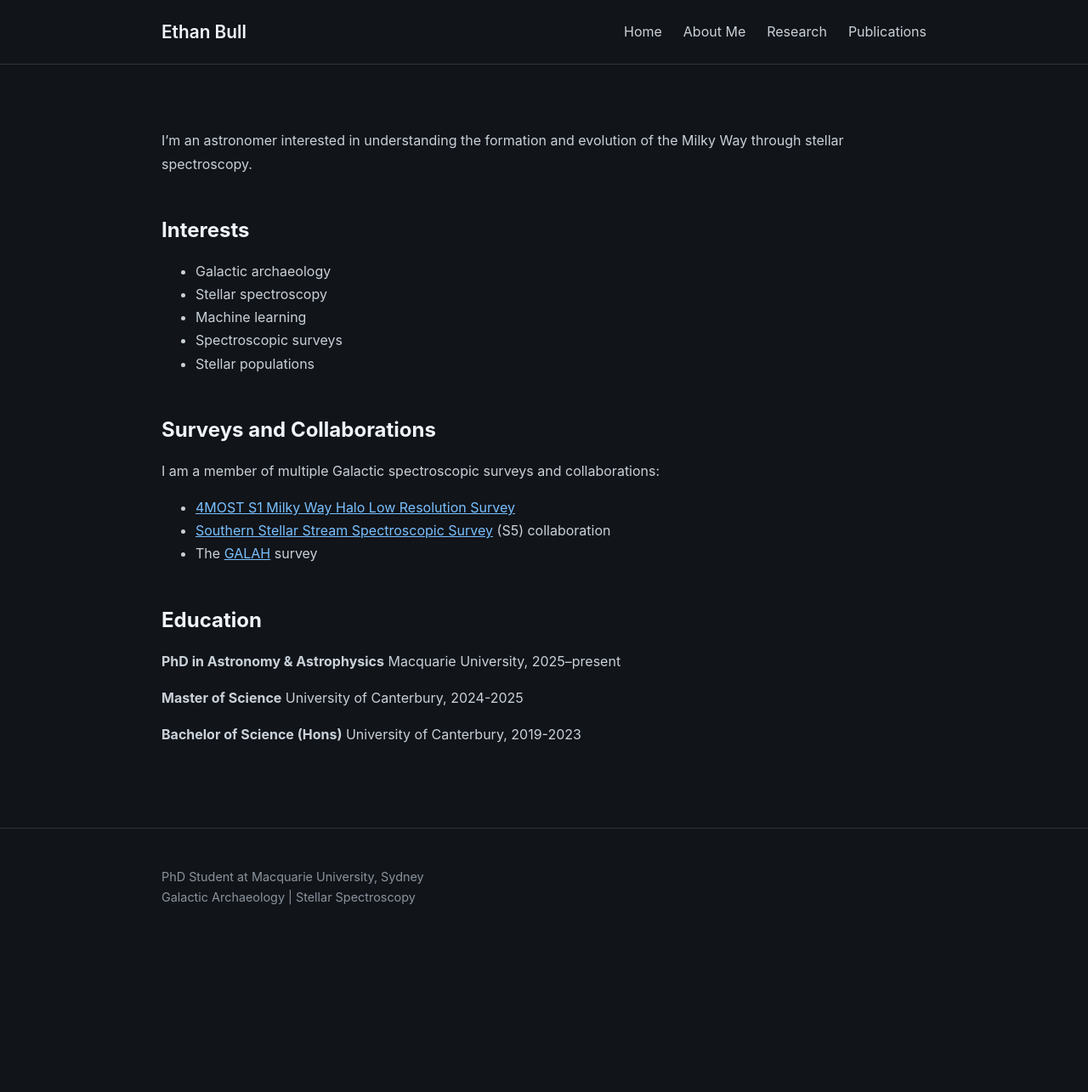
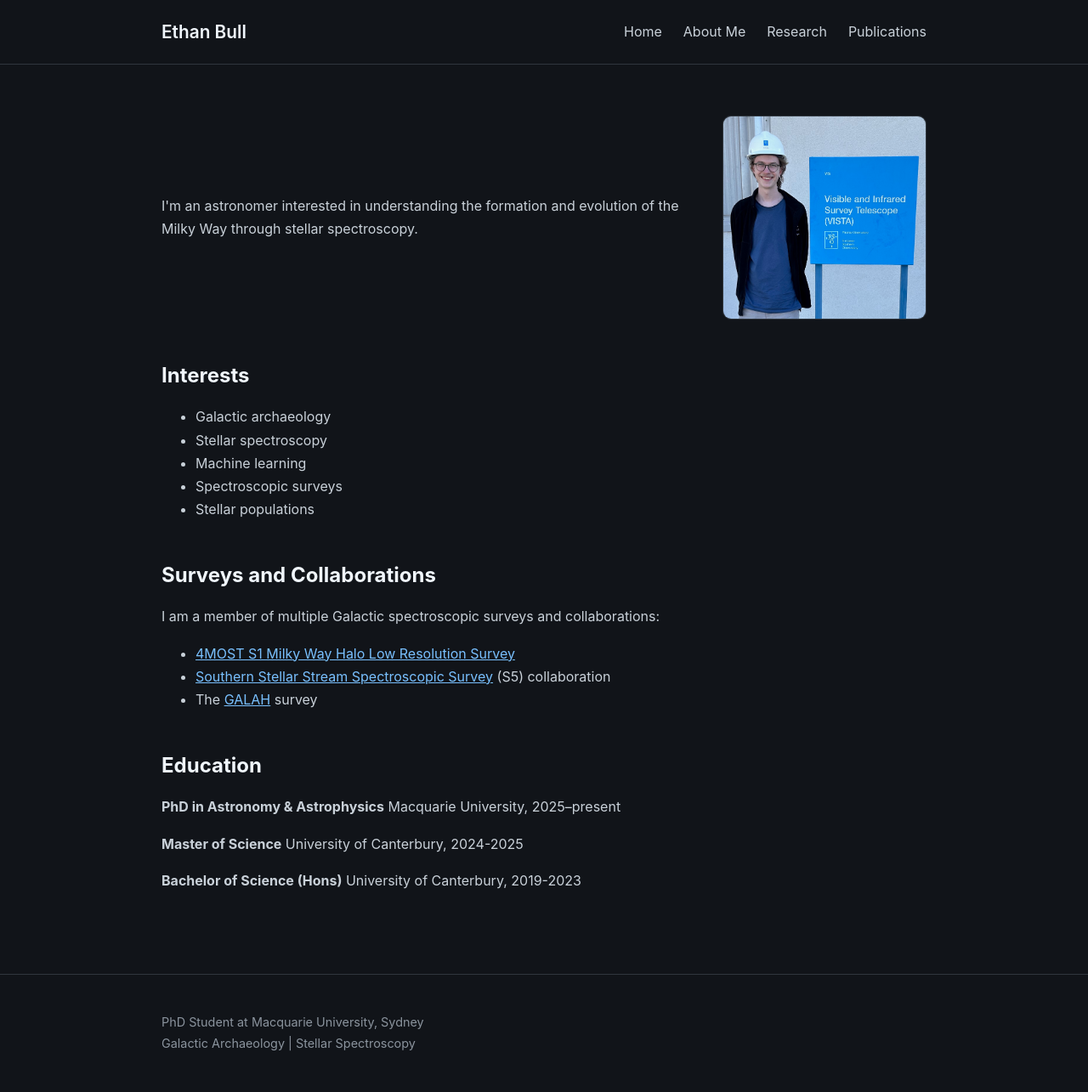
Before and after one commit to iBexal/ibexal.github.io, a Jekyll site: the page built from about.md, in a window 1280 px wide. Shown: the whole page at 85% size. Built offline with Jekyll 4.4.1, drawn with Linux system fonts in a browser that asks for light colours; before the commit the page ends 1113 px from its top, so only the background shows below that.

Commit message:
image in about

```diff
--- a/about.md
+++ b/about.md
@@ -3,9 +3,20 @@ layout: page
 title: About Me
 permalink: /about/
 ---
+<div class="about-intro">
+    <div class="about-text">
+        <p>
+            I'm an astronomer interested in understanding the formation and evolution
+            of the Milky Way through stellar spectroscopy.
+        </p>
+    </div>
+    <img
+        src="/assets/images/me.jpeg"
+        alt="Picture of Ethan Bull next to the sign to the entrance of VISTA"
+        class="about-photo"
+    >
+</div>
 
-I'm an astronomer interested in understanding the formation and evolution
-of the Milky Way through stellar spectroscopy.
 
 ## Interests
 
--- a/assets/css/style.css
+++ b/assets/css/style.css
@@ -370,3 +370,28 @@ footer {
 
     transform: scale(1.05);
 }
+
+.about-intro {
+    display: flex;
+    align-items: center;
+    gap: 40px;
+    margin-bottom: 50px;
+}
+
+.about-text {
+    flex: 1;
+}
+
+.about-text p {
+    margin: 0;
+}
+
+.about-photo {
+    width: 240px;
+    height: 240px;
+
+    object-fit: cover;
+    border-radius: 10px;
+
+    border: 1px solid var(--border);
+}
```
Also changed, not shown: assets/images/me.jpeg (added).
